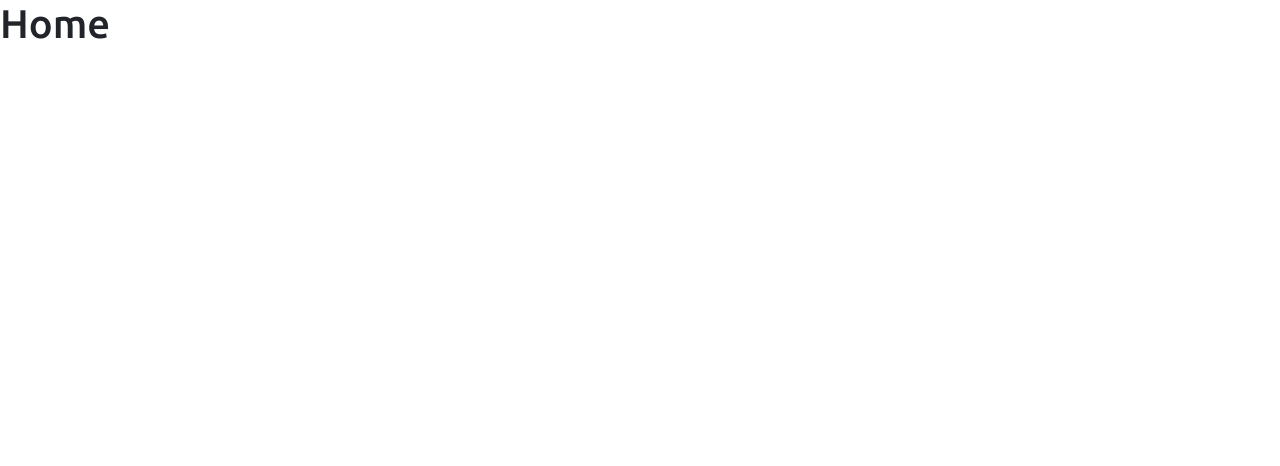
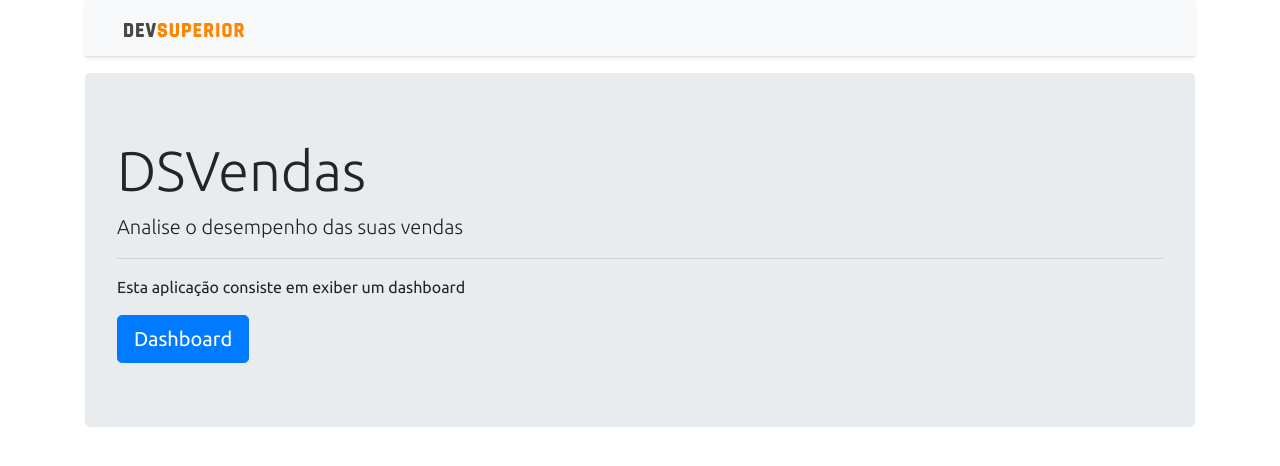
Before and after one commit to reinaldosantosrosa/projeto-sds3, a React (Create React App) app in the folder frontend/: page / in a window 1280 px wide. Shown: the top 466 px of the page. Built offline with nearby package versions, Linux system fonts and the light colour scheme.

Commit message:
Home,navigation

```diff
--- a/frontend/src/components/navbar/index.tsx
+++ b/frontend/src/components/navbar/index.tsx
@@ -1,3 +1,4 @@
+import {Link} from 'react-router-dom';
 import imgs from 'src/assets/img/ds_dark.svg';
 
 const NavBar = () => {
@@ -5,7 +6,9 @@
         <div className="d-flex flex-column flex-md-row align-items-center p-3 px-md-4 mb-3 bg-light border-bottom shadow-sm">
             <div className="container">
                 <nav className="my-2 my-md-0 mr-md-3">
+                    <Link to = "/">
                     <img src={imgs} alt="DevSuperior" width="120" />
+                    </Link>
                 </nav>
             </div>
         </div>
--- a/frontend/src/pages/Home/index.tsx
+++ b/frontend/src/pages/Home/index.tsx
@@ -1,10 +1,24 @@
+import { Link } from "react-router-dom";
+import NavBar from "src/components/navbar";
 
 
 const Home = () => {
     return (
-        <div >
-           <h1>Home</h1>
-        </div>
+        <>
+            <div className="container">
+
+                <NavBar />
+                <div className="jumbotron">
+                    <h1 className="display-4">DSVendas</h1>
+                    <p className="lead">Analise o desempenho das suas vendas</p>
+                    <hr></hr>
+                    <p>Esta aplicação consiste em exiber um dashboard</p>
+
+                    <Link className="btn btn-primary btn-lg" to ="/dashboard">Dashboard</Link>
+                </div>
+            </div>
+            <footer/>
+        </>
     );
 }
 
```
